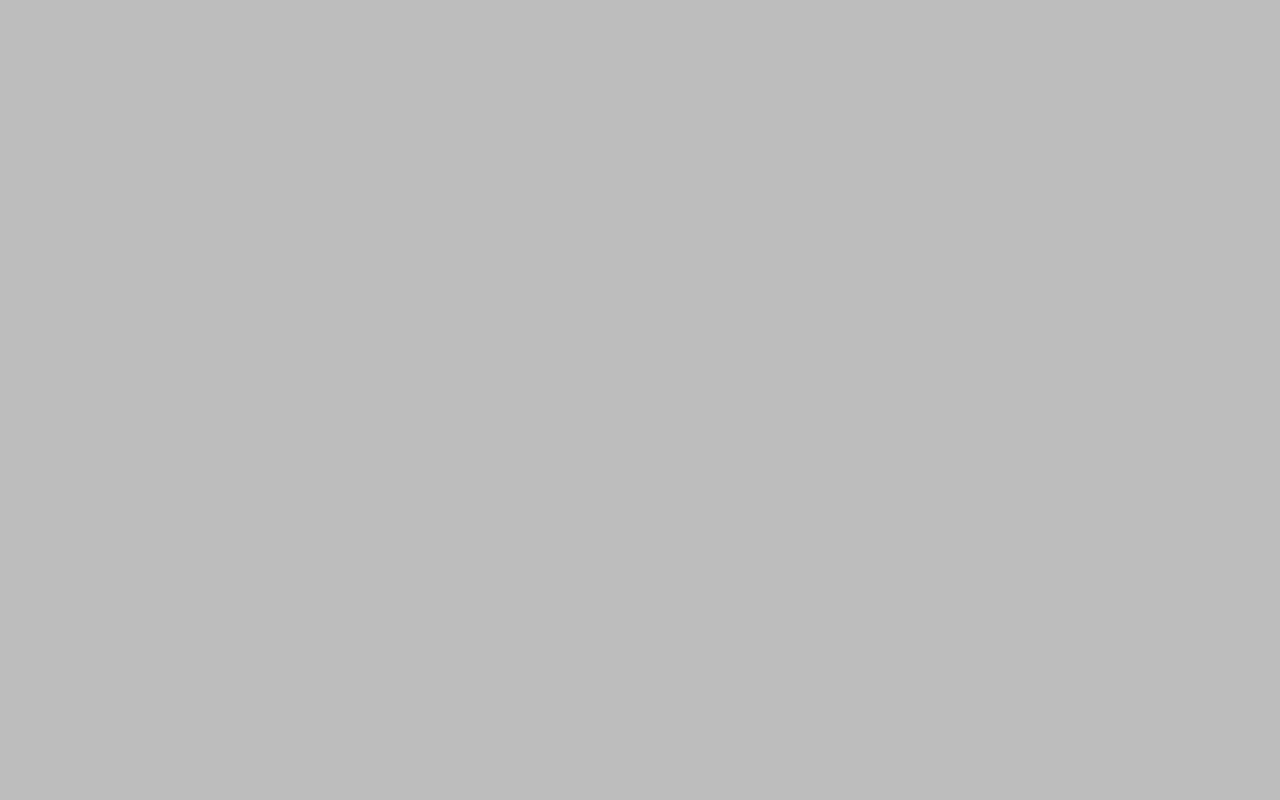
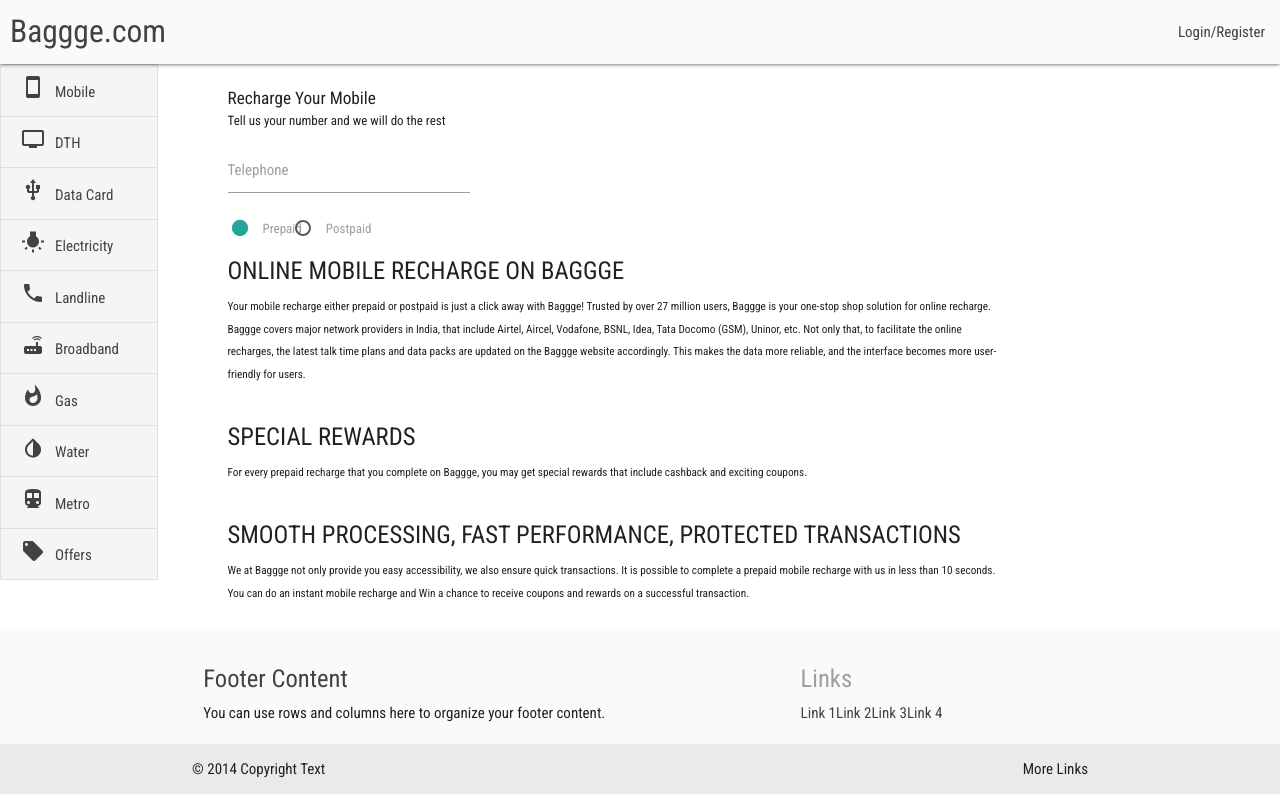
Before and after one commit to rsainiRicky/baggge.com, an Angular app: page /mobile in a window 1280 px wide. Built offline with nearby package versions, Linux system fonts and the light colour scheme.

Commit message:
major  UI changes

```diff
--- a/package.json
+++ b/package.json
@@ -19,7 +19,6 @@
     "@angular/core": "^5.0.0",
     "@angular/forms": "^5.0.0",
     "@angular/http": "^5.0.0",
-    "@angular/material": "^5.0.0-rc.2",
     "@angular/platform-browser": "^5.0.0",
     "@angular/platform-browser-dynamic": "^5.0.0",
     "@angular/router": "^5.0.0",
--- a/src/app/app.component.html
+++ b/src/app/app.component.html
@@ -1,21 +1,46 @@
-<mat-toolbar class="navbar">
-  <span>Baggge.com</span>
-  <button mat-button [matMenuTriggerFor]="menu"><mat-icon matListIcon>menu</mat-icon></button>
+<div class="navbar-fixed">
+    <nav class="grey lighten-5">
 
-</mat-toolbar>
-<mat-menu #menu="matMenu">
-  <button mat-menu-item>Shop</button>
-  <button mat-menu-item>Login/Register</button>
-
-</mat-menu>
-<mat-sidenav-container fullscreen class="layout">
-  <mat-sidenav mode="side" opened="true">
-    <mat-list>
-      <mat-list-item *ngFor="let menu of menuList" [routerLink]="menu.link">
-        <mat-icon matListIcon>{{menu.font}}</mat-icon>
-        <span>{{menu.name}}</span>
-      </mat-list-item>
-    </mat-list>
-  </mat-sidenav>
-  <mat-sidenav-content><router-outlet></router-outlet></mat-sidenav-content>
-</mat-sidenav-container>
+      <div class="nav-wrapper">
+        <a href="#!" class="brand-logo grey-text text-darken-3"><span>Baggge.com</span></a>
+        <ul class="right hide-on-med-and-down grey-text text-darken-3">
+           <li><a href="/login" class="grey-text text-darken-3">Login/Register</a></li>
+          </ul>
+      </div>
+    </nav>
+  </div>
+  <div class="main">
+      <div id="left" class="column">
+          <div class="collection">
+              <a *ngFor="let menu of menuList"href="#!" class="collection-item grey lighten-4 grey-text text-darken-3"><i class="material-icons">{{menu.font}}</i><span>{{menu.name}}</span></a>
+            </div>
+      </div>
+      <div id="right" class="column">
+         <router-outlet></router-outlet>
+      </div>
+  </div>
+    <footer class="page-footer grey lighten-5">
+        <div class="container">
+          <div class="row grey-text text-darken-3">
+            <div class="col l6 s12">
+              <h5 class="grey-text text-darken-3">Footer Content</h5>
+              <p class="grey-text text-darken-4">You can use rows and columns here to organize your footer content.</p>
+            </div>
+            <div class="col l4 offset-l2 s12">
+              <h5 class="grey-text">Links</h5>
+              <ul>
+                <li><a class="grey-text text-darken-3" href="#!">Link 1</a></li>
+                <li><a class="grey-text text-darken-3" href="#!">Link 2</a></li>
+                <li><a class="grey-text text-darken-3" href="#!">Link 3</a></li>
+                <li><a class="grey-text text-darken-3" href="#!">Link 4</a></li>
+              </ul>
+            </div>
+          </div>
+        </div>
+        <div class="footer-copyright">
+          <div class="container grey-text text-darken-4 ">
+          © 2014 Copyright Text
+          <a class="grey-text text-darken-4 right" href="#!">More Links</a>
+          </div>
+        </div>
+      </footer>
--- a/src/app/app.component.scss
+++ b/src/app/app.component.scss
@@ -1,41 +1,42 @@
-.layout{
-    width:99.92vw;
-    margin-top:9vh;
-    height: calc(100vh - 9vh);
-    mat-sidenav,mat-sidenav-content{
-        padding:1rem;
-    }
-    mat-sidenav-content{
-        font-size:1rem;
-    }
-    mat-sidenav{
-        background:#f2f2f2;
-        border-right: 1px solid #eee;
-        mat-list{
-            mat-list-item{
-                font-size:0.8rem;
-                cursor: pointer;
-            }
-        }
-    }
-
-}
-.navbar{
-    position:fixed;
-    top:0;
-    z-index:9;
-    height:9vh;
+.column {
+    height: 43vh;  /*allows both columns to span the full height of the browser window*/
     display: flex;
-    justify-content: space-between;
-    margin:0px;
-    background:#f2f2f2;
-    border-bottom: 1px solid #f2f2f2;
+    flex-direction: column;  /*places the left and right headers above the bottom content*/
 }
 
-mat-toolbar{
-    button{
-        color:#d32f2f;
+#left {
+    flex-shrink: 0;
+    flex:1;
+    background:#eeeeee ;
+    height:100%;  /*makes sure that content is not cut off in a smaller browser window*/
+}
+.main{
+    display: flex;
+   // height: 90vh;
+    flex-direction: row;
+}
+ul {
+    display: inline-flex;
+    list-style: none;
+}
+#right{
+    flex:7;
+    background:#fff;
+    height:100%;
+    padding:10px;
+}
+.bottom {
+    flex-grow: 1;  /*ensures that the container will take up the full height of the parent container*/
+    overflow-y: auto;  /*adds scroll to this container*/
+}
 
+a{
+    span{
+        padding: 10px;
+        vertical-align: text-bottom;
     }
+}
 
+.collection{
+    margin:0px;
 }
--- a/src/app/app.component.ts
+++ b/src/app/app.component.ts
@@ -18,10 +18,9 @@
   {'name':'Metro','font':'directions_subway','link':'metro'},
   {'name':'Offers','font':'local_offer','link':'offers'}];
   tiles = [
-    {text: 'One', cols: 3, rows: 1, color: 'lightblue'},
-    {text: 'Two', cols: 1, rows: 2, color: 'lightgreen'},
-    {text: 'Three', cols: 1, rows: 1, color: 'lightpink'},
-    {text: 'Four', cols: 2, rows: 1, color: '#DDBDF1'},
+    {text: 'One', cols: 4, rows: 3, color: 'lightblue'},
+    {text: 'Two', cols: 4, rows: 1, color: 'lightgreen'},
+    {text: 'Three', cols: 4, rows: 1, color: 'lightpink'},
   ];
   isLoading = true;
   constructor(){
--- a/src/app/components/preloader/preloader.component.html
+++ /dev/null
@@ -1 +0,0 @@
-<mat-progress-bar mode="query"></mat-progress-bar>
--- a/src/app/pages/mobile-page/mobile.page.component.html
+++ b/src/app/pages/mobile-page/mobile.page.component.html
@@ -1,70 +1,32 @@
-<mat-card>
- <mat-card-header>
-    <div mat-card-avatar><mat-icon class="titleIcon" matListIcon>smartphone</mat-icon></div>
-    <mat-card-title><h3>Mobile Recharge</h3></mat-card-title>
-    <mat-card-subtitle>Just type in your number and let us handle the rest.</mat-card-subtitle>
-  </mat-card-header>
-
-<mat-horizontal-stepper [linear]="true">
-  <mat-step [stepControl]="firstFormGroup">
-    <div class="mobilecontent">
-      <form class="form">
-       <ng-template matStepLabel>Enter Mobile Number</ng-template>
-        <mat-form-field class="half-width">
-          <span matPrefix>+91 &nbsp;</span>
-          <input type="tel" matInput placeholder="Telephone">
-        </mat-form-field>
-        <mat-radio-group class="semi-full">
-          <mat-radio-button value="1">Prepaid</mat-radio-button>
-          <mat-radio-button value="2">Postpaid</mat-radio-button>
-        </mat-radio-group>
-        <mat-form-field *ngIf="serviceProvider">
-          <mat-select placeholder="Operator" >
-            <mat-option>None</mat-option>
-            <mat-option  *ngFor="let provider of serviceProvider.providers" [value]="state">{{provider.provider_name}}</mat-option>
-          </mat-select>
-        </mat-form-field>
-        <mat-form-field>
-          <mat-select placeholder="Circle">
-            <mat-option>None</mat-option>
-            <mat-option *ngFor="let state of states" [value]="state">{{state}}</mat-option>
-          </mat-select>
-        </mat-form-field>
-        <button mat-button matStepperNext>Next</button>
-    </form>
-    </div>
-  </mat-step>
-  <mat-step [stepControl]="secondFormGroup">
-    <form [formGroup]="secondFormGroup">
-      <ng-template matStepLabel>Recharge Amount</ng-template>
-      <mat-form-field>
-        <input matInput placeholder="Amount" formControlName="secondCtrl" required>
-      </mat-form-field>
-      <div>
-        <button mat-button matStepperPrevious>Back</button>
-        <button mat-button matStepperNext>Next</button>
-      </div>
-    </form>
-  </mat-step>
-  <mat-step>
-    <ng-template matStepLabel>Pay</ng-template>
-    You are now done.
-    <div>
-      <button mat-button matStepperPrevious>Back</button>
-    </div>
-  </mat-step>
-</mat-horizontal-stepper>
-</mat-card>
-<mat-card>
-<h5>Top Offers</h5>
-<mat-tab-group>
-  <mat-tab label="Vodafone">Top Vodafone offers</mat-tab>
-  <mat-tab label="Airtel">Top Airtel Offers</mat-tab>
-  <mat-tab label="Idea">Top Idea Offers</mat-tab>
-  <mat-tab label="Shop">Offers in Shop</mat-tab>
-</mat-tab-group>
-</mat-card>
-<mat-card>
+<div class="container">
+  <h6>Recharge Your Mobile</h6>
+  <span>Tell us your number and we will do the rest</span>
+  <div class="col s5">
+      <div class="col s12">
+          <div class="row mr-bt-0">
+              <div class="input-field col s4 mr-bt-0">
+                  <input id="last_name" type="tel" class="validate">
+                  <label for="last_name">Telephone</label>
+                </div>
+            </div>
+          </div>
+            <div class="row mr-bt-0">
+                  <div class="input-field pad-left-0 col s4 mr-bt-0">
+                      <p class="col s3">
+                          <label>
+                            <input name="group1" type="radio" checked />
+                            <span>Prepaid</span>
+                          </label>
+                        </p>
+                        <p class="col s3">
+                          <label>
+                            <input name="group1" type="radio" />
+                            <span>Postpaid</span>
+                          </label>
+                        </p>
+                    </div>
+              </div>
+  </div>
 <h5 class="descriptionTitle">ONLINE MOBILE RECHARGE ON BAGGGE</h5>
 <p><small>Your mobile recharge either prepaid or postpaid is just a click away with Baggge! Trusted by over 27 million users, Baggge is your one-stop shop solution for online recharge.
 Baggge covers major network providers in India, that include Airtel, Aircel, Vodafone, BSNL, Idea, Tata Docomo (GSM), Uninor, etc. Not only that, to facilitate the online recharges, the latest talk time plans and data packs are updated on the Baggge website accordingly. This makes the data more reliable, and the interface becomes more user-friendly for users.</small></p>
@@ -77,5 +39,4 @@
 <p><small>
 We at Baggge not only provide you easy accessibility, we also ensure quick transactions. It is possible to complete a prepaid mobile recharge with us in less than 10 seconds. You can do an instant mobile recharge and Win a chance to receive coupons and rewards on a successful transaction.
 </small></p>
-
-</mat-card>
+</div>
--- a/src/app/pages/mobile-page/mobile.page.component.scss
+++ b/src/app/pages/mobile-page/mobile.page.component.scss
@@ -1,43 +1,21 @@
-.titleIcon{
-    font-size: 3rem;
-    color:#303f9f ;
+
+.typepayment{
+    padding-top:2rem;
 }
 
-button{
-    background:#d32f2f;
-    color:white;
+.container{
+    margin: 1rem 4rem;
+    h6{
+        margin-bottom:0.1rem;
+    }
+    span{
+        font-size: small;
+    }
 }
 
-.mobilecontent{
-    max-width:50rem;
-    display:flex;
+.mr-bt-0{
+    margin-bottom:0px;
 }
-
-.form {
-    min-width: 150px;
-    max-width: 400px;
-    width: 100%;
-  }
-
-  .full-width {
-    width: 100%;
-  }
-  .half-width{
-      width:50%;
-  }
-  .semi-full{
-      width:90%;
-  }
-
-.descriptionTitle{
-    color:gray;
-    margin-bottom:5px;
+.pad-left-0{
+    padding-left:0px;
 }
-mat-horizontal-stepper{
-    div.mat-horizontal-stepper-header-container{
-       mat-step-header {
-           display:none !important;
-        }
-
-}
-}
--- a/src/index.html
+++ b/src/index.html
@@ -5,6 +5,10 @@
   <title>Baggge</title>
   <base href="/">
   <link href="https://fonts.googleapis.com/icon?family=Material+Icons" rel="stylesheet">
+  <link rel="stylesheet" href="https://cdnjs.cloudflare.com/ajax/libs/materialize/1.0.0-beta/css/materialize.min.css">
+
+  <!-- Compiled and minified JavaScript -->
+  <script src="https://cdnjs.cloudflare.com/ajax/libs/materialize/1.0.0-beta/js/materialize.min.js"></script>
   <meta name="viewport" content="width=device-width, initial-scale=1">
   <link rel="icon" type="image/x-icon" href="favicon.ico">
 </head>
--- a/src/styles.scss
+++ b/src/styles.scss
@@ -8,7 +8,11 @@
     font-family: 'Roboto Condensed', sans-serif;
 }
 body{
-    background:#bdbdbd;
-    color:black;
+    display: flex;
+    min-height: 100vh;
+    flex-direction: column;
+}
 
-}
+  main {
+    flex: 1 0 auto;
+  }
```
Also changed, not shown: src/app/app.material.module.ts (deleted, +0 -75 lines), src/app/app.module.ts (+10 -7 lines).
